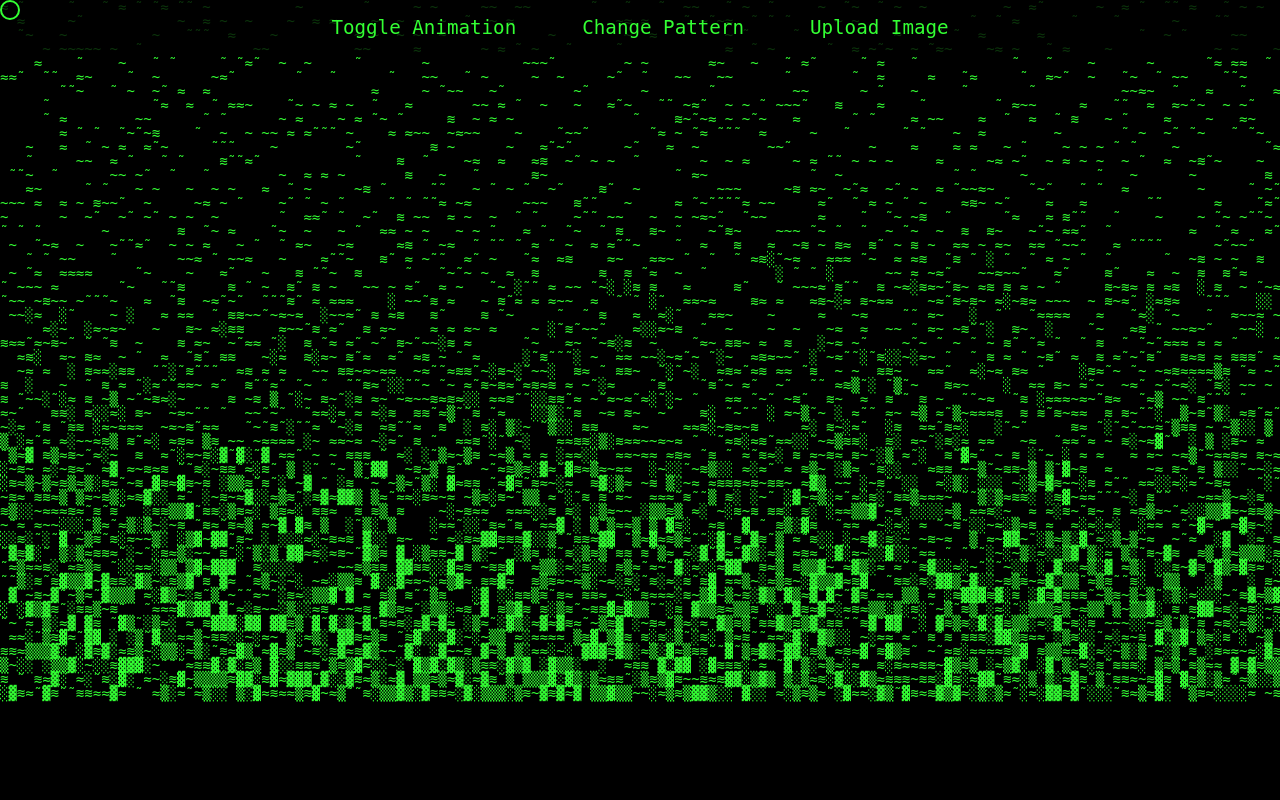
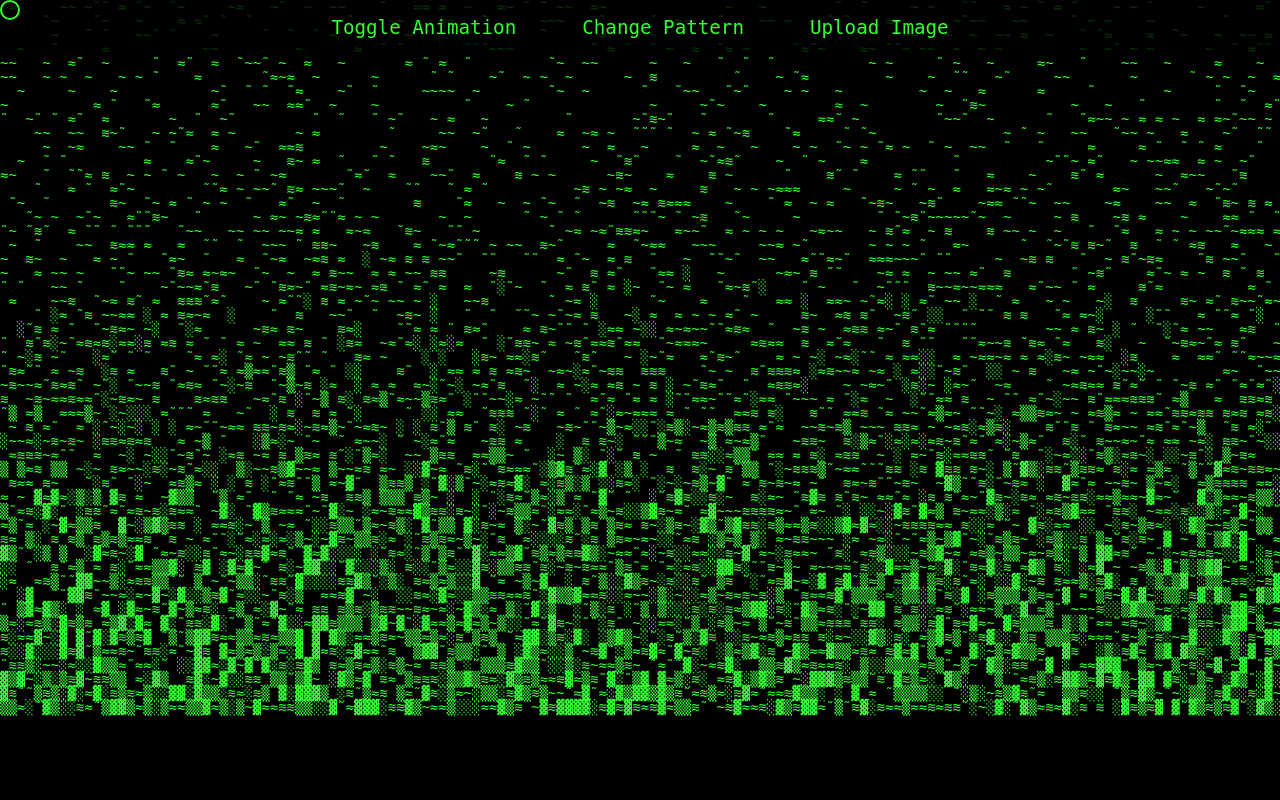
Before and after one commit to SaulBuilds/Ascii_Motion, a Flask app: page / in a window 1280 px wide. Run offline with Flask 3, Linux system fonts and the light colour scheme.

Commit message:
Agent query: Is the ASCII art now filling the entire viewport without any black space at the bottom?

```diff
--- a/static/css/style.css
+++ b/static/css/style.css
@@ -62,13 +62,15 @@
     top: 0;
     left: 0;
     width: 100%;
-    min-height: 100vh;
+    height: 100vh;
     z-index: 2;
     white-space: pre;
     font-size: 14px;
     line-height: 1;
     pointer-events: none;
     overflow: hidden;
+    display: flex;
+    flex-direction: column;
 }
 
 /* Custom cursor */
--- a/static/js/animations.js
+++ b/static/js/animations.js
@@ -65,7 +65,7 @@
 
         const container = document.getElementById('ascii-container');
         const width = Math.floor(window.innerWidth / 8);
-        const height = Math.floor(window.innerHeight / 16);
+        const height = Math.ceil(window.innerHeight / 16) + 1;
         let output = '';
 
         const time = Date.now();
@@ -73,7 +73,9 @@
             for (let x = 0; x < width; x++) {
                 output += this.patterns[this.currentPattern](x, y, time);
             }
-            output += '\n';
+            if (y < height - 1) {
+                output += '\n';
+            }
         }
 
         container.textContent = output;
```
